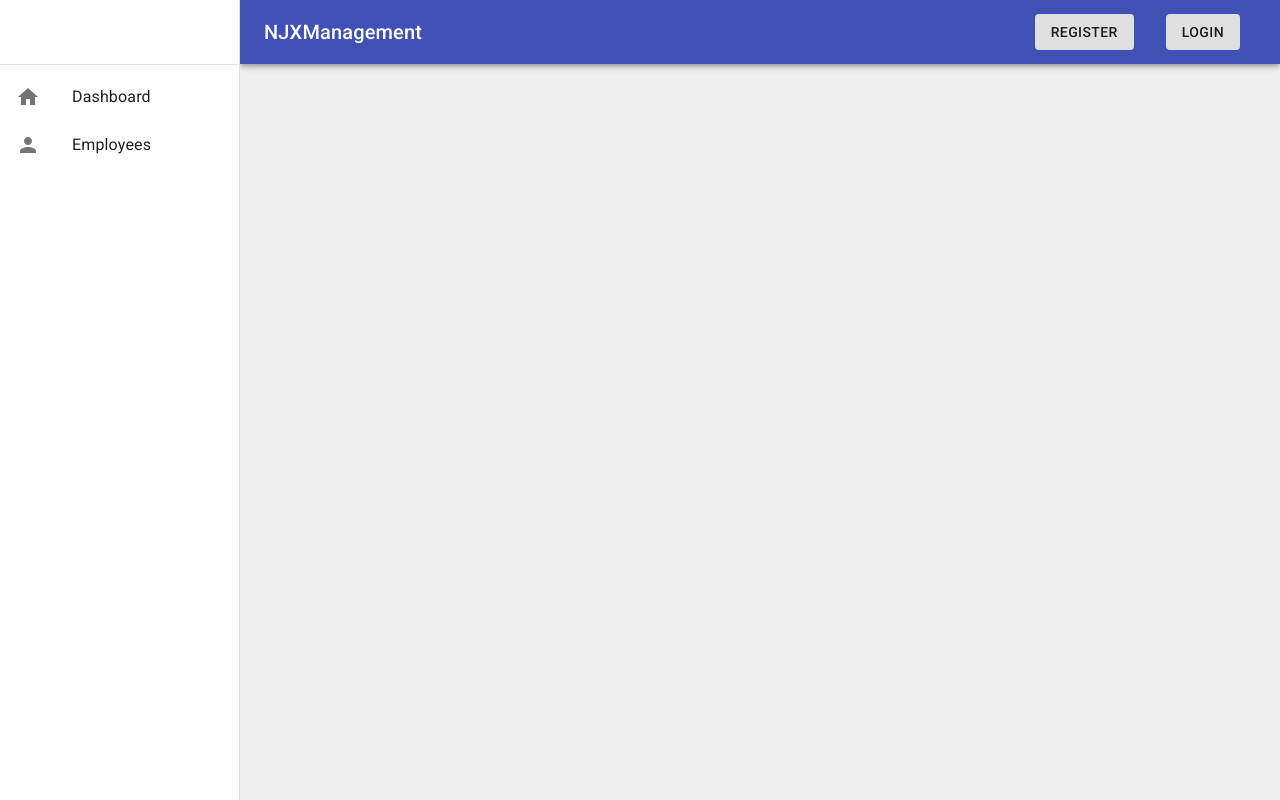
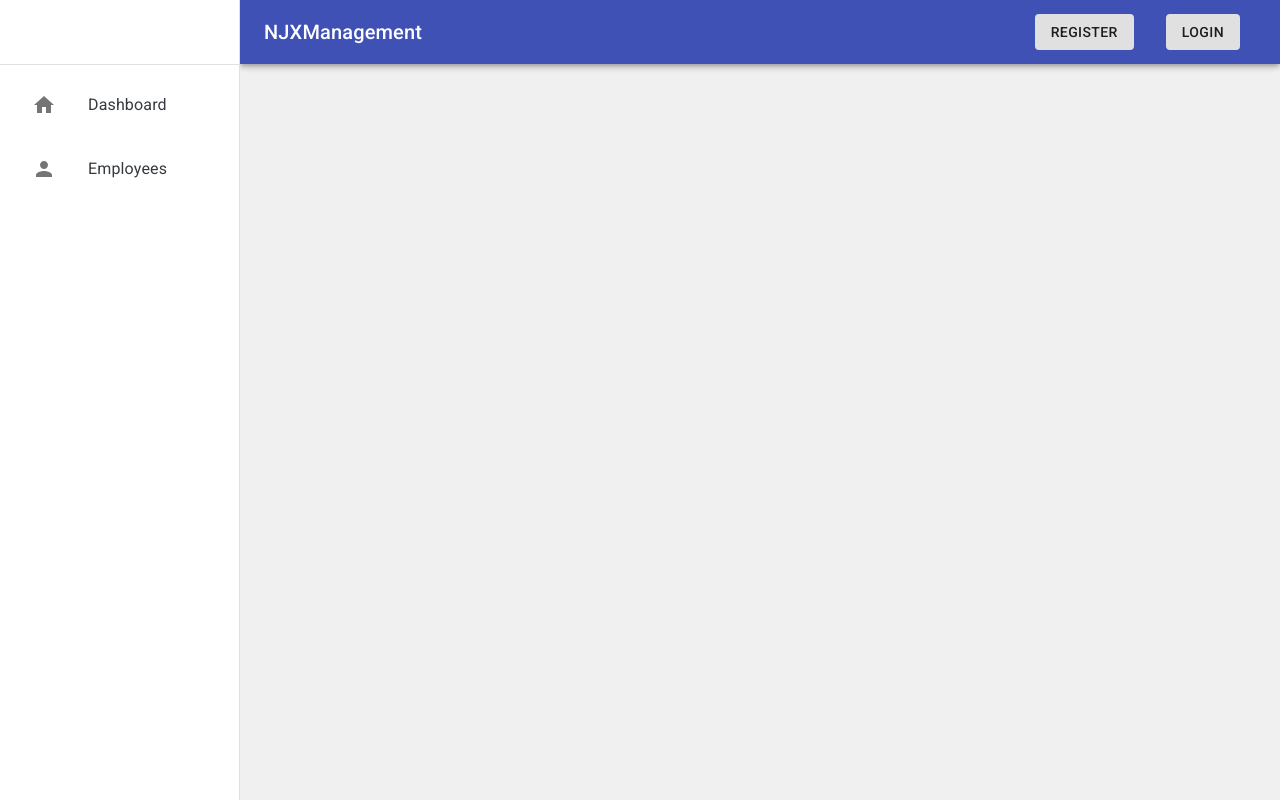
Before and after one commit to Marrnj2/XeroWebProject, a React (Create React App) app in the folder NJXManagement/ClientApp/: page / in a window 1280 px wide. Built offline with nearby package versions, Linux system fonts and the light colour scheme; no server answers.

Commit message:
Add react-dom-router to drawer links

```diff
--- a/NJXManagement/ClientApp/src/components/NavigationsLayout.js
+++ b/NJXManagement/ClientApp/src/components/NavigationsLayout.js
@@ -1,69 +1,71 @@
-import React from 'react';
-import PropTypes from 'prop-types';
-import AppBar from '@material-ui/core/AppBar';
-import CssBaseline from '@material-ui/core/CssBaseline';
-import Divider from '@material-ui/core/Divider';
-import Drawer from '@material-ui/core/Drawer';
-import Hidden from '@material-ui/core/Hidden';
-import IconButton from '@material-ui/core/IconButton';
-import InboxIcon from '@material-ui/icons/MoveToInbox';
-import List from '@material-ui/core/List';
-import ListItem from '@material-ui/core/ListItem';
-import ListItemIcon from '@material-ui/core/ListItemIcon';
-import ListItemText from '@material-ui/core/ListItemText';
-import MailIcon from '@material-ui/icons/Mail';
-import MenuIcon from '@material-ui/icons/Menu';
-import Toolbar from '@material-ui/core/Toolbar';
-import Typography from '@material-ui/core/Typography';
-import { makeStyles, useTheme } from '@material-ui/core/styles';
-import Button from '@material-ui/core/Button';
+import React from "react";
+import PropTypes from "prop-types";
+import AppBar from "@material-ui/core/AppBar";
+import CssBaseline from "@material-ui/core/CssBaseline";
+import Divider from "@material-ui/core/Divider";
+import Drawer from "@material-ui/core/Drawer";
+import Hidden from "@material-ui/core/Hidden";
+import IconButton from "@material-ui/core/IconButton";
+import InboxIcon from "@material-ui/icons/MoveToInbox";
+import List from "@material-ui/core/List";
+import ListItem from "@material-ui/core/ListItem";
+import ListItemIcon from "@material-ui/core/ListItemIcon";
+import ListItemText from "@material-ui/core/ListItemText";
+import MailIcon from "@material-ui/icons/Mail";
+import MenuIcon from "@material-ui/icons/Menu";
+import Toolbar from "@material-ui/core/Toolbar";
+import Typography from "@material-ui/core/Typography";
+import { makeStyles, useTheme } from "@material-ui/core/styles";
+import Button from "@material-ui/core/Button";
+import { NavItem, NavLink } from "reactstrap";
+import { Link } from "react-router-dom";
 
-import { LoginMenu } from './api-authorization/LoginMenu';
+import { LoginMenu } from "./api-authorization/LoginMenu";
 
 import PersonIcon from "@material-ui/icons/Person";
-import PaymentIcon from '@material-ui/icons/Payment';
-import HomeIcon from '@material-ui/icons/Home';
+import PaymentIcon from "@material-ui/icons/Payment";
+import HomeIcon from "@material-ui/icons/Home";
 
 const drawerWidth = 240;
 
-const useStyles = makeStyles((theme) => ({
+const useStyles = makeStyles(theme => ({
   root: {
-    display: 'flex',
+    display: "flex"
   },
   a: {
     color: "inherit",
     textDecoration: "inherit"
   },
   drawer: {
-    [theme.breakpoints.up('sm')]: {
+    [theme.breakpoints.up("sm")]: {
       width: drawerWidth,
-      flexShrink: 0,
-    },
+      flexShrink: 0
+    }
   },
   appBar: {
-    [theme.breakpoints.up('sm')]: {
+    [theme.breakpoints.up("sm")]: {
       width: `calc(100% - ${drawerWidth}px)`,
-      marginLeft: drawerWidth,
-    },
+      marginLeft: drawerWidth
+    }
   },
   menuButton: {
     marginRight: theme.spacing(2),
-    [theme.breakpoints.up('sm')]: {
-      display: 'none',
-    },
+    [theme.breakpoints.up("sm")]: {
+      display: "none"
+    }
   },
   // necessary for content to be below app bar
   toolbar: theme.mixins.toolbar,
   drawerPaper: {
-    width: drawerWidth,
+    width: drawerWidth
   },
   content: {
     flexGrow: 1,
-    padding: theme.spacing(3),
+    padding: theme.spacing(3)
   },
   title: {
-    flexGrow: 1,
-  },
+    flexGrow: 1
+  }
 }));
 
 function NavigationLayout(props) {
@@ -81,28 +83,33 @@ function NavigationLayout(props) {
       <div className={classes.toolbar} />
       <Divider />
       <List>
-      <a className={classes.a} href="/">
+        <NavItem>
+          <NavLink tag={Link} className="text-dark" to="/">
             <ListItem button key={"Dashboard"}>
               <ListItemIcon>
                 <HomeIcon />
               </ListItemIcon>
               <ListItemText primary={"Dashboard"} />
             </ListItem>
-        </a>
+          </NavLink>
+        </NavItem>
 
-        <a className={classes.a} href="/employees">
+        <NavItem>
+          <NavLink tag={Link} className="text-dark" to="/employees">
           <ListItem button key={"Employees"}>
             <ListItemIcon>
               <PersonIcon />
             </ListItemIcon>
             <ListItemText primary={"Employees"} />
           </ListItem>
-        </a>
+        </NavLink>
+        </NavItem>
       </List>
     </div>
   );
 
-  const container = window !== undefined ? () => window().document.body : undefined;
+  const container =
+    window !== undefined ? () => window().document.body : undefined;
 
   return (
     <div className={classes.root}>
@@ -121,11 +128,9 @@ function NavigationLayout(props) {
           <Typography variant="h6" noWrap className={classes.title}>
             NJXManagement
           </Typography>
-          <LoginMenu>
-          </LoginMenu>
+          <LoginMenu></LoginMenu>
         </Toolbar>
       </AppBar>
-
 
       <nav className={classes.drawer} aria-label="mailbox folders">
         {/* The implementation can be swapped with js to avoid SEO duplication of links. */}
@@ -133,14 +138,14 @@ function NavigationLayout(props) {
           <Drawer
             container={container}
             variant="temporary"
-            anchor={theme.direction === 'rtl' ? 'right' : 'left'}
+            anchor={theme.direction === "rtl" ? "right" : "left"}
             open={mobileOpen}
             onClose={handleDrawerToggle}
             classes={{
-              paper: classes.drawerPaper,
+              paper: classes.drawerPaper
             }}
             ModalProps={{
-              keepMounted: true, // Better open performance on mobile.
+              keepMounted: true // Better open performance on mobile.
             }}
           >
             {drawer}
@@ -150,7 +155,7 @@ function NavigationLayout(props) {
         <Hidden xsDown implementation="css">
           <Drawer
             classes={{
-              paper: classes.drawerPaper,
+              paper: classes.drawerPaper
             }}
             variant="permanent"
             open
@@ -172,7 +177,7 @@ NavigationLayout.propTypes = {
    * Injected by the documentation to work in an iframe.
    * You won't need it on your project.
    */
-  window: PropTypes.func,
+  window: PropTypes.func
 };
 
 export default NavigationLayout;
```
Lines whose indentation alone changed are shown as unchanged.
